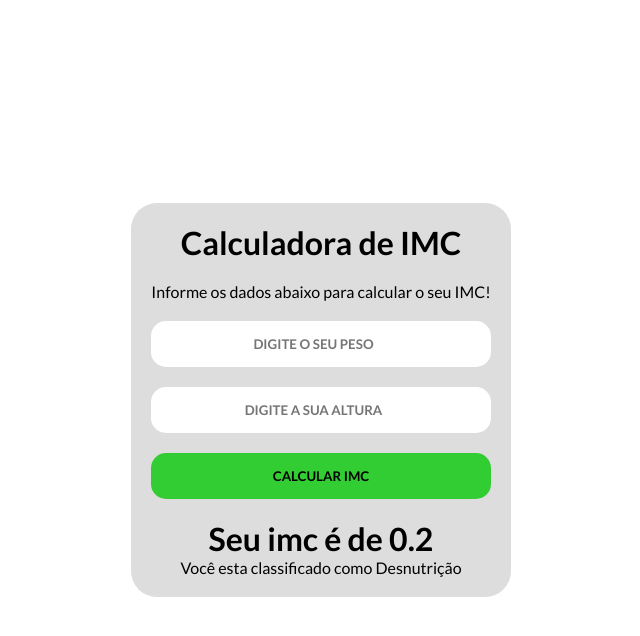
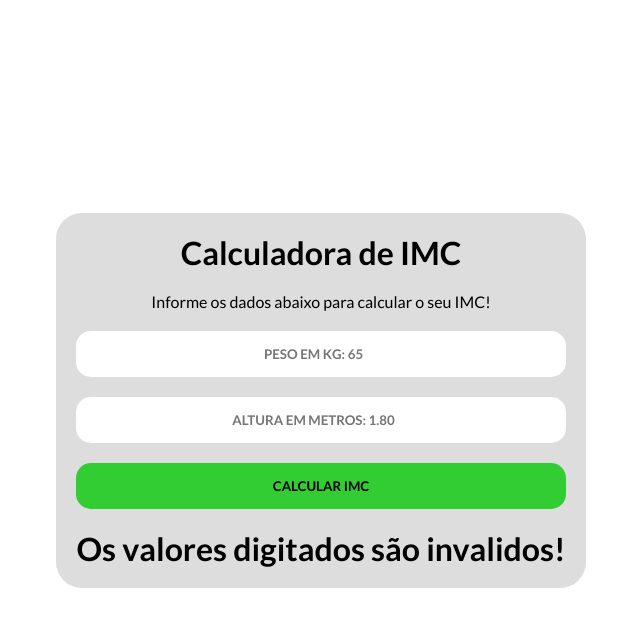
Before and after one commit to eduu17/imc, a plain HTML site: page index.html in a window 1280 px wide. Both pictures are taken after typing "5", "5" into the empty fields and a click on the button "CALCULAR IMC". Shown: the whole page, without its empty margins (319-959 px from the left). Drawn offline with Linux system fonts and the light colour scheme.

Commit message:
Quality of life changes | ok

```diff
--- a/index.html
+++ b/index.html
@@ -14,8 +14,8 @@
   <main class="imcContent">
     <h1>Calculadora de IMC</h1>
     <p>Informe os dados abaixo para calcular o seu IMC!</p>
-    <input type="number" placeholder="Digite o seu peso" id="peso">
-    <input type="number" placeholder="Digite a sua altura" id="altura">
+    <input type="number" placeholder="Peso em KG: 65" id="peso">
+    <input type="number" placeholder="Altura em metros: 1.80" id="altura">
     <button>Calcular IMC</button>
     <section class="imcContent__result">
       <h2 id="result"></h2>
--- a/script.js
+++ b/script.js
@@ -6,19 +6,18 @@ peso.focus();
 
 //Função para realizar o calculo do imc
 function getIMC() {
-  // Atribuindo o valor do imc calculado a uma variavel para poder chama - la e puxando os valores inseridos no peso e na altura.
-
-  if (altura.value > 100) {
-    altura.value = altura.value / 100;
-  }
-
+  // Condicional para saber se os valores adicionados nos campos são valores validos.
+  if (altura.value < 2.5 && peso.value < 300) {
+    // Calculando o imc e atribuindo - o a uma variavel
     let imc = peso.value / (altura.value * altura.value);
+    //Fixando as casas decimais em somente duas
+    imc = imc.toFixed(2);
     // Limpa os valores digitados para uma nova consulta
     peso.value = "";
     altura.value = "";
     // Adicionando um texto a um elemento vazio para exibir o resultado
     document.querySelector("#result").innerText = "Seu imc é de " + imc;
-
+    // Funcão que analisa os valores do imc e os classifica segundo cada condição fisica
     function checkIMC() {
       let text = "Você esta classificado como ";
       if (imc < 18.5) {
@@ -35,7 +34,14 @@ function getIMC() {
         document.querySelector("#info").innerText = text + "Obesidade grau III";
       }
     }
+    // ativando a função.
     checkIMC();
+  } else {
+    document.querySelector("#result").innerText =
+      "Os valores digitados são invalidos!";
+    peso.value = "";
+    altura.value = "";
+  }
 }
 
 // Selecionando o botão
```
Lines whose indentation alone changed are shown as unchanged.
